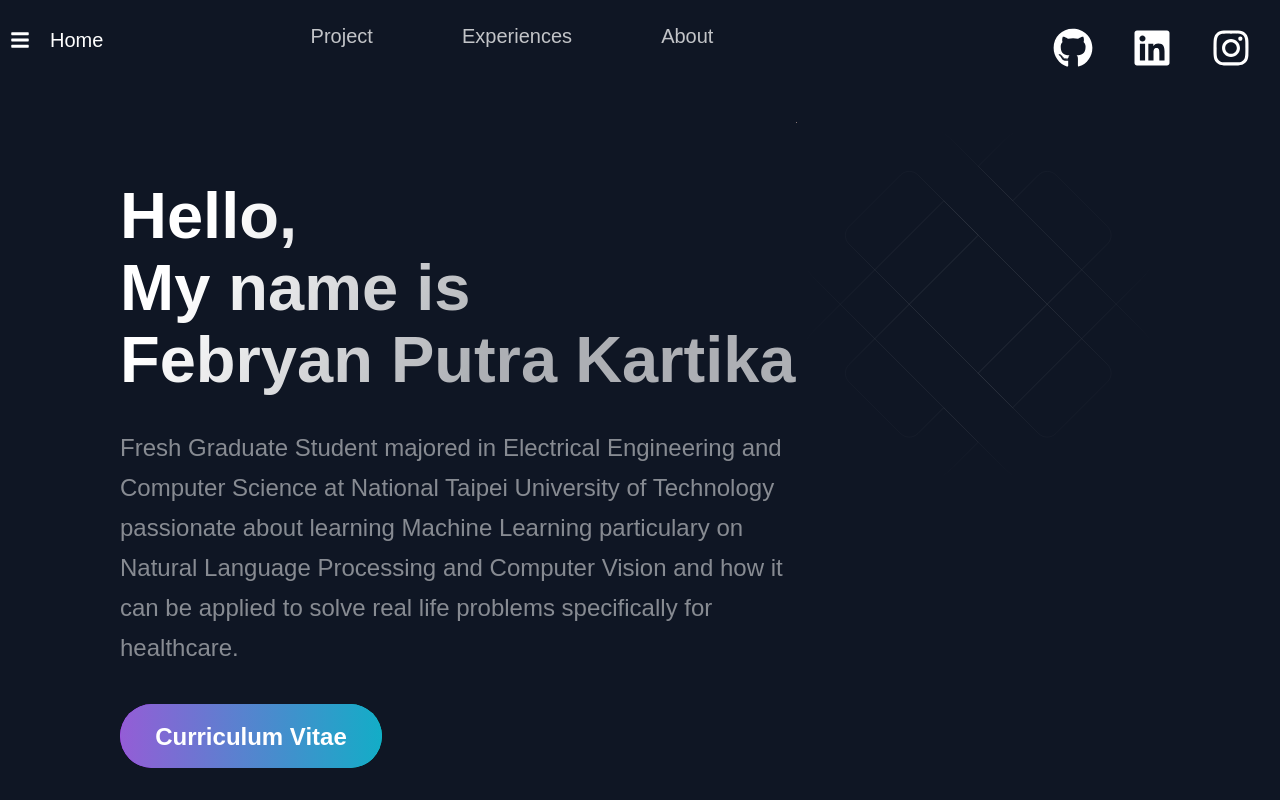
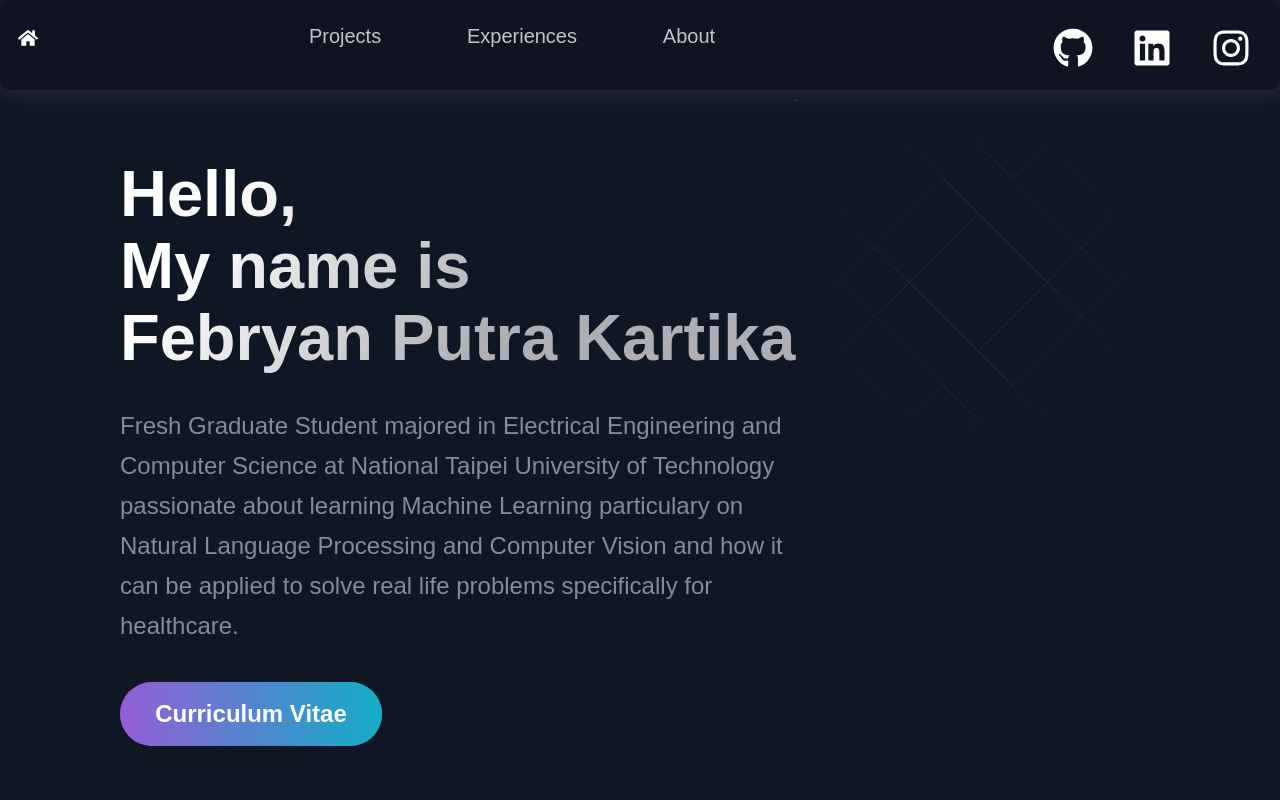
Before and after one commit to fbrynpk/fbrynpk.github.io, a Next.js app: page / in a window 1280 px wide. Shown: the top 800 px of the page. Built offline with nearby package versions, Linux system fonts and the light colour scheme.

Commit message:
Add Navbar

```diff
--- a/package.json
+++ b/package.json
@@ -14,9 +14,11 @@
     "-": "^0.0.1",
     "next": "^13.2.3",
     "react": "^18.2.0",
+    "react-bootstrap": "^2.9.0",
     "react-dom": "^18.2.0",
     "react-icons": "^4.2.0",
     "react-router-dom": "^6.0.2",
+    "react-scroll": "^1.9.0",
     "save-dev": "^0.0.1-security",
     "styled-components": "^5.3.0",
     "styled-normalize": "^8.0.7",
--- a/src/components/Acomplishments/Acomplishments.js
+++ b/src/components/Acomplishments/Acomplishments.js
@@ -1,15 +1,15 @@
 import React from "react";
 
 import {
-  Section,
   SectionDivider,
+  SectionNoPadding,
   SectionTitle
 } from "../../styles/GlobalComponents";
 import { Box, Boxes, BoxNum, BoxText, Imgs } from "./AcomplishmentsStyles";
 import { data } from "../../constants/constants";
 
 const Acomplishments = () => (
-  <Section>
+  <SectionNoPadding>
     <SectionDivider />
     <br />
     <SectionTitle>Awards</SectionTitle>
@@ -23,7 +23,7 @@ const Acomplishments = () => (
         </Box>
       ))}
     </Boxes>
-  </Section>
+  </SectionNoPadding>
 );
 
 export default Acomplishments;
--- a/src/components/Certificate/Certificate.js
+++ b/src/components/Certificate/Certificate.js
@@ -1,11 +1,11 @@
 import React from "react";
 
-import { Section, SectionTitle } from "../../styles/GlobalComponents";
+import { SectionNoPadding, SectionTitle } from "../../styles/GlobalComponents";
 import { Box, Boxes, BoxNum, BoxText, Imgs } from "./CertificateStyles";
 import { certif } from "../../constants/constants";
 
 const Certificate = () => (
-  <Section>
+  <SectionNoPadding>
     <SectionTitle>Certifications</SectionTitle>
     <Boxes>
       {certif.map((card, index) => (
@@ -17,7 +17,7 @@ const Certificate = () => (
         </Box>
       ))}
     </Boxes>
-  </Section>
+  </SectionNoPadding>
 );
 
 export default Certificate;
--- a/src/components/Header/Header.js
+++ b/src/components/Header/Header.js
@@ -1,4 +1,4 @@
-import Link from "next/link";
+import { Link } from "react-scroll";
 import React from "react";
 import * as FaIcons from "react-icons/fa";
 
@@ -8,39 +8,40 @@ import {
   Div2,
   Div3,
   NavLink,
-  SocialIcons,
-  Span,
+  SocialIcons
 } from "./HeaderStyles";
 
 const Header = () => (
   <Container>
     <Div1>
       <Link
-        href="/"
+        activeClass="active"
+        to="home"
         style={{
           display: "flex",
           alignItems: "center",
           color: "white",
-          marginBottom: "20px",
-        }}>
-
-        <FaIcons.FaBars size="2rem" /> <Span>Home</Span>
-
+          marginBottom: "20px"
+        }}
+      >
+        <SocialIcons>
+          <FaIcons.FaHome size="2rem" />
+        </SocialIcons>
       </Link>
     </Div1>
     <Div2>
       <li>
-        <Link href="#projects" legacyBehavior>
-          <NavLink>Project</NavLink>
+        <Link activeClass="active" to="projects">
+          <NavLink>Projects</NavLink>
         </Link>
       </li>
       <li>
-        <Link href="#tech" legacyBehavior>
+        <Link activeClass="active" to="tech">
           <NavLink>Experiences</NavLink>
         </Link>
       </li>
       <li>
-        <Link href="#about" legacyBehavior>
+        <Link activeClass="active" to="about">
           <NavLink>About</NavLink>
         </Link>
       </li>
--- a/src/components/Header/HeaderStyles.js
+++ b/src/components/Header/HeaderStyles.js
@@ -1,5 +1,5 @@
-import { IoIosArrowDropdown } from 'react-icons/io';
-import styled from 'styled-components';
+import { IoIosArrowDropdown } from "react-icons/io";
+import styled from "styled-components";
 
 export const Container = styled.div`
   display: grid;
@@ -8,19 +8,22 @@ export const Container = styled.div`
   grid-column-gap: 2rem;
   padding: 1rem;
   padding-top: 2rem;
+  position: fixed;
+  top: 0px;
+  width: 100%;
+  z-index: 1;
+  border-radius: 10px;
+  box-shadow: 3px 3px 20px rgba(80, 78, 78, 0.5);
+  background-color: #101420;
 
   @media ${(props) => props.theme.breakpoints.sm} {
     display: grid;
     grid-template-columns: repeat(5, 1fr);
-    grid-template-rows: repeat(2, 60px);
+    grid-template-rows: repeat(2, 50px);
     grid-column-gap: 0.5rem;
     grid-row-gap: 0.5rem;
+    padding: 5px;
   }
-`;
-
-export const Span = styled.span`
-  font-size: 2rem;
-  margin-left: 20px;
 `;
 
 export const Div1 = styled.div`
@@ -100,8 +103,8 @@ export const NavProductsIcon = styled(IoIosArrowDropdown)`
   display: flex;
   align-self: center;
   transition: 0.3s ease;
-  opacity: ${({ isOpen }) => (isOpen ? '1' : '.75')};
-  transform: ${({ isOpen }) => (isOpen ? 'scaleY(-1)' : 'scaleY(1)')};
+  opacity: ${({ isOpen }) => (isOpen ? "1" : ".75")};
+  transform: ${({ isOpen }) => (isOpen ? "scaleY(-1)" : "scaleY(1)")};
 
   &:hover {
     opacity: 1;
@@ -113,18 +116,16 @@ export const NavProductsIcon = styled(IoIosArrowDropdown)`
   }
 `;
 
-
 // Social Icons
 
 export const SocialIcons = styled.a`
-transition: 0.3s ease;
-color: white;
-border-radius: 50px;
+  transition: 0.3s ease;
+  color: white;
+  border-radius: 50px;
   padding: 8px;
-&:hover {
+  &:hover {
     background-color: #212d45;
     transform: scale(1.2);
     cursor: pointer;
-
   }
-`
+`;
--- a/src/components/Hero/Hero.js
+++ b/src/components/Hero/Hero.js
@@ -1,7 +1,7 @@
 import React from "react";
 
 import {
-  Section,
+  SectionNoPadding,
   SectionText,
   SectionTitle
 } from "../../styles/GlobalComponents";
@@ -10,7 +10,7 @@ import { LeftSection } from "./HeroStyles";
 
 const Hero = (props) => (
   <div>
-    <Section row nopadding>
+    <SectionNoPadding row nopadding>
       <LeftSection>
         <SectionTitle main center>
           Hello,
@@ -30,7 +30,7 @@ const Hero = (props) => (
           <Button type="submit">Curriculum Vitae</Button>
         </form>
       </LeftSection>
-    </Section>
+    </SectionNoPadding>
   </div>
 );
 
--- a/src/components/Technologies/Technologies.js
+++ b/src/components/Technologies/Technologies.js
@@ -4,14 +4,14 @@ import {
   Section,
   SectionDivider,
   SectionText,
-  SectionTitle,
+  SectionTitle
 } from "../../styles/GlobalComponents";
 import {
   List,
   ListContainer,
   ListItem,
   ListParagraph,
-  ListTitle,
+  ListTitle
 } from "./TechnologiesStyles";
 
 const Technologies = () => (
@@ -39,7 +39,7 @@ const Technologies = () => (
       <ListItem>
         <DiReact size="3rem" />
         <ListContainer>
-          <ListTitle>Natrual Language Processing</ListTitle>
+          <ListTitle>Natural Language Processing</ListTitle>
           <ListParagraph>
             Experienced with NLP theory such as Tokenizations, Vectorization,
             Bag of Words model, Lemmatization and Stemming, markov models also
--- a/src/layout/Layout.js
+++ b/src/layout/Layout.js
@@ -1,15 +1,15 @@
-import React from 'react'
+import React from "react";
 
-import Footer from '../components/Footer/Footer'
-import Header from '../components/Header/Header'
-import { Container } from './LayoutStyles'
+import Footer from "../components/Footer/Footer";
+import Header from "../components/Header/Header";
+import { Container } from "./LayoutStyles";
 
-export const Layout = ({children}) => {
+export const Layout = ({ children }) => {
   return (
-    <Container>
-     <Header/>
-     <main>{children}</main>
-     <Footer/>
+    <Container id="home">
+      <Header />
+      <main>{children}</main>
+      <Footer />
     </Container>
-  )
-}
+  );
+};
--- a/src/layout/LayoutStyles.js
+++ b/src/layout/LayoutStyles.js
@@ -1,7 +1,6 @@
-import styled from 'styled-components';
+import styled from "styled-components";
 
 export const Container = styled.div`
-max-width: 1280px;
-width: 100%;
-margin: auto;
+  width: 100%;
+  margin: auto;
 `;
--- a/src/styles/GlobalComponents/index.js
+++ b/src/styles/GlobalComponents/index.js
@@ -1,9 +1,36 @@
-import styled from 'styled-components'
+import styled from "styled-components";
 
 export const Section = styled.section`
-  display: ${(props) => props.grid ? "grid" : "flex" };
-  flex-direction: ${(props) => props.row ? "row" : "column" };
-  padding: ${(props) => props.nopadding ? "0" : "32px 48px 0" } ;
+  display: ${(props) => (props.grid ? "grid" : "flex")};
+  flex-direction: ${(props) => (props.row ? "row" : "column")};
+  padding: ${(props) => (props.nopadding ? "0" : "32px 48px 0")};
+  margin: 0 auto;
+  max-width: 1040px;
+  box-sizing: content-box;
+  position: relative;
+  overflow: hidden;
+  grid-template-columns: 1fr 1fr;
+  padding-top: 100px;
+
+  @media ${(props) => props.theme.breakpoints.md} {
+    padding: 24px 48px 0;
+    flex-direction: column;
+    padding-top: 100px;
+  }
+
+  @media ${(props) => props.theme.breakpoints.sm} {
+    padding: ${(props) => (props.nopadding ? "0" : "16px 16px 0")};
+    padding-top: 150px;
+
+    width: calc(100vw - 32px);
+    flex-direction: column;
+  }
+`;
+
+export const SectionNoPadding = styled.section`
+  display: ${(props) => (props.grid ? "grid" : "flex")};
+  flex-direction: ${(props) => (props.row ? "row" : "column")};
+  padding: ${(props) => (props.nopadding ? "0" : "32px 48px 0")};
   margin: 0 auto;
   max-width: 1040px;
   box-sizing: content-box;
@@ -17,42 +44,46 @@ export const Section = styled.section`
   }
 
   @media ${(props) => props.theme.breakpoints.sm} {
-    padding: ${(props) => props.nopadding ? "0" : "16px 16px 0" } ;
+    padding: ${(props) => (props.nopadding ? "0" : "16px 16px 0")};
 
     width: calc(100vw - 32px);
     flex-direction: column;
   }
-`
+`;
 
 export const SectionTitle = styled.h2`
   font-weight: 800;
-  font-size: ${(props) => props.main ? '65px' : '56px'};
-  line-height: ${(props) => props.main ? '72px' : '56px'};
+  font-size: ${(props) => (props.main ? "65px" : "56px")};
+  line-height: ${(props) => (props.main ? "72px" : "56px")};
   width: max-content;
   max-width: 100%;
-  background: linear-gradient(121.57deg, #FFFFFF 18.77%, rgba(255, 255, 255, 0.66) 60.15%);
+  background: linear-gradient(
+    121.57deg,
+    #ffffff 18.77%,
+    rgba(255, 255, 255, 0.66) 60.15%
+  );
   -webkit-background-clip: text;
   -webkit-text-fill-color: transparent;
   margin-bottom: 16px;
-  padding: ${(props) => props.main ? '58px 0 16px' : '0'};
+  padding: ${(props) => (props.main ? "58px 0 16px" : "0")};
 
-  @media ${props => props.theme.breakpoints.md}{
-    font-size: ${(props) => props.main ? '56px' : '48px'};
-    line-height: ${(props) => props.main ? '56px' : '48px'};
+  @media ${(props) => props.theme.breakpoints.md} {
+    font-size: ${(props) => (props.main ? "56px" : "48px")};
+    line-height: ${(props) => (props.main ? "56px" : "48px")};
     margin-bottom: 12px;
-    padding: ${(props) => props.main ? '40px 0 12px' : '0'};
+    padding: ${(props) => (props.main ? "40px 0 12px" : "0")};
   }
 
-  @media ${props => props.theme.breakpoints.sm}{
+  @media ${(props) => props.theme.breakpoints.sm} {
     font-size: 32px;
     line-height: 40px;
-    font-size: ${(props) => props.main ? '28px' : '32px'};
-    line-height: ${(props) => props.main ? '32px' : '40px'};
+    font-size: ${(props) => (props.main ? "28px" : "32px")};
+    line-height: ${(props) => (props.main ? "32px" : "40px")};
     margin-bottom: 8px;
-    padding: ${(props) => props.main ? '16px 0 8px' : '0'};
+    padding: ${(props) => (props.main ? "16px 0 8px" : "0")};
     max-width: 100%;
   }
-`
+`;
 
 export const SectionText = styled.p`
   max-width: 800px;
@@ -74,19 +105,19 @@ export const SectionText = styled.p`
     line-height: 24px;
     padding-bottom: 16px;
   }
-`
+`;
 
 export const SectionDivider = styled.div`
-
   width: 64px;
   height: 6px;
   border-radius: 10px;
   background-color: #fff;
-  background: ${(props) => props.colorAlt ?
-    'linear-gradient(270deg, #F46737 0%, #945DD6 100%)' :
-    'linear-gradient(270deg, #13ADC7 0%, #945DD6 100%)'};
+  background: ${(props) =>
+    props.colorAlt
+      ? "linear-gradient(270deg, #F46737 0%, #945DD6 100%)"
+      : "linear-gradient(270deg, #13ADC7 0%, #945DD6 100%)"};
 
-    margin: ${(props) => props.divider ? "4rem 0" : "" };
+  margin: ${(props) => (props.divider ? "4rem 0" : "")};
 
   @media ${(props) => props.theme.breakpoints.md} {
     width: 48px;
@@ -97,7 +128,7 @@ export const SectionDivider = styled.div`
     width: 32px;
     height: 2px;
   }
-`
+`;
 export const SectionSubText = styled.p`
   max-width: 800px;
   font-weight: 300;
@@ -105,7 +136,7 @@ export const SectionSubText = styled.p`
   line-height: 32px;
   color: rgba(255, 255, 255, 0.75);
 
-@media ${(props) => props.theme.breakpoints.md} {
+  @media ${(props) => props.theme.breakpoints.md} {
     max-width: 672px;
     font-size: 16px;
     line-height: 25px;
@@ -115,9 +146,9 @@ export const SectionSubText = styled.p`
     font-size: 14px;
     line-height: 22px;
   }
-`
+`;
 export const SecondaryBtn = styled.button`
-  color: #FFF;
+  color: #fff;
   background: none;
   border: 1px solid rgba(255, 255, 255, 0.33);
   box-sizing: border-box;
@@ -144,10 +175,11 @@ export const SecondaryBtn = styled.button`
   &:active {
     background: #e0e4eb;
     border: 1px solid #304169;
-    box-shadow: inset 0px 2px 1px rgba(46, 49, 55, 0.15), inset 0px 0px 4px rgba(20, 20, 55, 0.3);
+    box-shadow: inset 0px 2px 1px rgba(46, 49, 55, 0.15),
+      inset 0px 0px 4px rgba(20, 20, 55, 0.3);
   }
 
-  @media ${(props) => props.theme.breakpoints.md}{
+  @media ${(props) => props.theme.breakpoints.md} {
     margin-top: 24px;
     margin-bottom: 64px;
     padding: 16px 24px;
@@ -164,40 +196,43 @@ export const SecondaryBtn = styled.button`
     font-size: 14px;
     line-height: 16px;
   }
-`
+`;
 
 export const ButtonBack = styled.div`
-  width: ${({ alt }) => alt ? '150px' : '262px'};
-  height: ${({ alt }) => alt ? '52px' : '64px'};
+  width: ${({ alt }) => (alt ? "150px" : "262px")};
+  height: ${({ alt }) => (alt ? "52px" : "64px")};
   border-radius: 50px;
-  font-size: ${({ alt }) => alt ? '20px' : '24px'};
+  font-size: ${({ alt }) => (alt ? "20px" : "24px")};
   font-weight: 600;
   display: flex;
   align-items: center;
   justify-content: center;
-  margin: ${({ alt, form }) => (alt || form) ? '0' : '0 0 80px'};
+  margin: ${({ alt, form }) => (alt || form ? "0" : "0 0 80px")};
   color: #fff;
-  background: ${({ alt }) => alt ? 'linear-gradient(270deg, #ff622e 0%, #B133FF 100%)' : 'linear-gradient(270deg, #00DBD8 0%, #B133FF 100%)'};
+  background: ${({ alt }) =>
+    alt
+      ? "linear-gradient(270deg, #ff622e 0%, #B133FF 100%)"
+      : "linear-gradient(270deg, #00DBD8 0%, #B133FF 100%)"};
   cursor: pointer;
   transition: 0.5s ease;
   position: relative;
   overflow: hidden;
-  opacity: ${({ disabled }) => disabled ? '.5' : '1'};
+  opacity: ${({ disabled }) => (disabled ? ".5" : "1")};
 
   @media ${(props) => props.theme.breakpoints.md} {
-    width: ${({ alt }) => alt ? '150px' : '184px'};
-    height: ${({ alt }) => alt ? '52px' : '48px'};
-    font-size: ${({ alt }) => alt ? '20px' : '16px'};
-    margin-bottom: ${({ alt }) => alt ? '0' : '64px'};
+    width: ${({ alt }) => (alt ? "150px" : "184px")};
+    height: ${({ alt }) => (alt ? "52px" : "48px")};
+    font-size: ${({ alt }) => (alt ? "20px" : "16px")};
+    margin-bottom: ${({ alt }) => (alt ? "0" : "64px")};
   }
 
   @media ${(props) => props.theme.breakpoints.sm} {
     width: 100%;
     height: 32px;
     font-size: 14px;
-    margin-bottom: ${({ alt }) => alt ? '0' : '32px'};
+    margin-bottom: ${({ alt }) => (alt ? "0" : "32px")};
   }
-`
+`;
 
 export const ButtonFront = styled.button`
   border: none;
@@ -209,15 +244,21 @@ export const ButtonFront = styled.button`
   left: 0;
   width: 100%;
   height: 100%;
-  background: ${({ alt }) => alt ? 'linear-gradient(270deg, #F46737 0%, #945DD6 100%)' : 'linear-gradient(270deg, #13ADC7 0%, #945DD6 100%)'};
-  opacity: ${({ disabled }) => disabled ? '.5' : '1'};
-  transition: .4s ease;
-  font-size: ${({ alt }) => alt ? '20px' : '24px'};
+  background: ${({ alt }) =>
+    alt
+      ? "linear-gradient(270deg, #F46737 0%, #945DD6 100%)"
+      : "linear-gradient(270deg, #13ADC7 0%, #945DD6 100%)"};
+  opacity: ${({ disabled }) => (disabled ? ".5" : "1")};
+  transition: 0.4s ease;
+  font-size: ${({ alt }) => (alt ? "20px" : "24px")};
   font-weight: 600;
   align-items: center;
   justify-content: center;
   cursor: pointer;
-  box-shadow: ${({ disabled }) => disabled ? 'inset 0px 2px 1px rgba(46, 49, 55, 0.15), inset 0px 0px 4px rgba(20, 20, 55, 0.3)' : 'none'};
+  box-shadow: ${({ disabled }) =>
+    disabled
+      ? "inset 0px 2px 1px rgba(46, 49, 55, 0.15), inset 0px 0px 4px rgba(20, 20, 55, 0.3)"
+      : "none"};
 
   &:hover {
     opacity: 0;
@@ -227,26 +268,28 @@ export const ButtonFront = styled.button`
   }
   &:active {
     opacity: 1;
-    box-shadow: inset 0px 2px 1px rgba(46, 49, 55, 0.15), inset 0px 0px 4px rgba(20, 20, 55, 0.3);
+    box-shadow: inset 0px 2px 1px rgba(46, 49, 55, 0.15),
+      inset 0px 0px 4px rgba(20, 20, 55, 0.3);
   }
 
-  &:disabled{
-    background: linear-gradient(270deg, #00DBD8 0%, #B133FF 100%);
+  &:disabled {
+    background: linear-gradient(270deg, #00dbd8 0%, #b133ff 100%);
     opacity: 0.5;
-    box-shadow: inset 0px 2px 1px rgba(46, 49, 55, 0.15), inset 0px 0px 4px rgba(20, 20, 55, 0.3);
+    box-shadow: inset 0px 2px 1px rgba(46, 49, 55, 0.15),
+      inset 0px 0px 4px rgba(20, 20, 55, 0.3);
   }
 
   @media ${(props) => props.theme.breakpoints.md} {
-    font-size: ${({ alt }) => alt ? '20px' : '16px'};
+    font-size: ${({ alt }) => (alt ? "20px" : "16px")};
   }
 
   @media ${(props) => props.theme.breakpoints.sm} {
     font-size: 14px;
   }
-`
+`;
 
 export const LinkContainer = styled.div`
-  margin-left: ${({ large }) => large ? '24px' : '16px'};
+  margin-left: ${({ large }) => (large ? "24px" : "16px")};
   transition: 0.3s ease;
   justify-content: center;
   border-radius: 50px;
@@ -259,23 +302,22 @@ export const LinkContainer = styled.div`
   }
 
   @media ${(props) => props.theme.breakpoints.md} {
-    margin-left: ${({ large }) => large ? '16px' : '8px'};
-
+    margin-left: ${({ large }) => (large ? "16px" : "8px")};
   }
   @media ${(props) => props.theme.breakpoints.sm} {
-    margin-left: ${({ large }) => large ? '0' : '8px'};
+    margin-left: ${({ large }) => (large ? "0" : "8px")};
   }
-`
+`;
 
 export const LinkIconImg = styled.div`
   display: flex;
-  height: ${({ large }) => large ? '32px' : '24px'};
+  height: ${({ large }) => (large ? "32px" : "24px")};
 
   @media ${(props) => props.theme.breakpoints.md} {
-    height: ${({ nav }) => nav ? '16px' : '24px'};
+    height: ${({ nav }) => (nav ? "16px" : "24px")};
   }
 
   @media ${(props) => props.theme.breakpoints.sm} {
-    height: ${({ large }) => large ? '32px' : '16px'};
+    height: ${({ large }) => (large ? "32px" : "16px")};
   }
-`
+`;
```
Also changed, not shown: src/styles/globals.js (+6 -6 lines), src/themes/default.js (+7 -7 lines), 2 other files (tests, documents, lock files or other folders).
